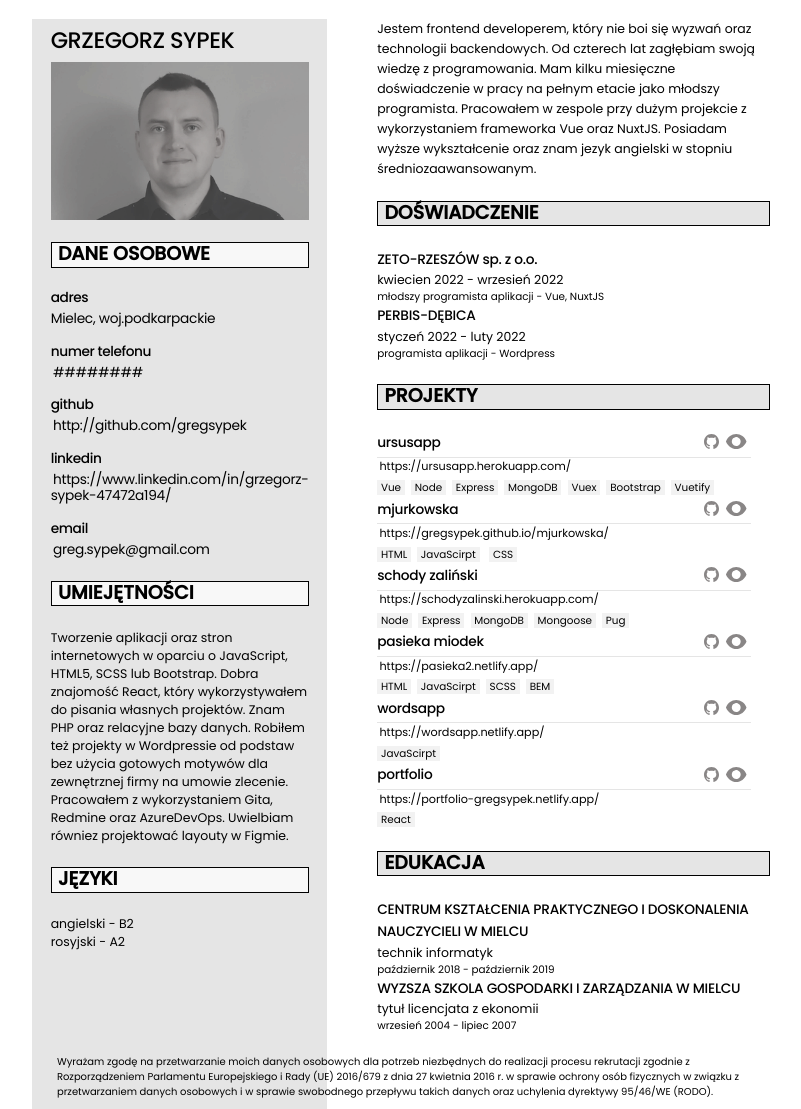
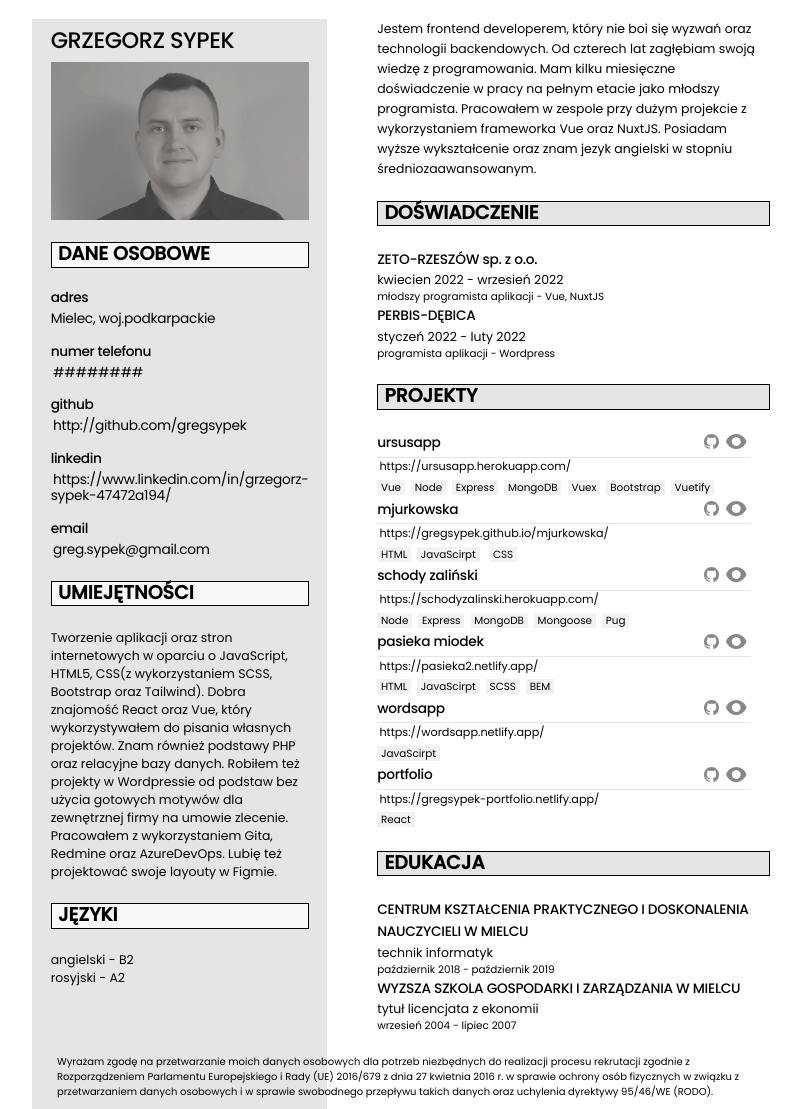
Before and after one commit to gregsypek/CV, a plain HTML site: page index.html in a window 1280 px wide. Shown: the whole page, without its empty margins (236-1037 px from the left). Drawn offline with Linux system fonts and the light colour scheme.

Commit message:
january 2023 update

```diff
--- a/index.html
+++ b/index.html
@@ -245,12 +245,13 @@
 						</header>
 						<p>
 							Tworzenie aplikacji oraz stron internetowych w oparciu o
-							JavaScript, HTML5, SCSS lub Bootstrap. Dobra znajomość React,
-							który wykorzystywałem do pisania własnych projektów. Znam PHP oraz
+							JavaScript, HTML5, CSS(z wykorzystaniem SCSS, Bootstrap oraz
+							Tailwind). Dobra znajomość React oraz Vue, który wykorzystywałem
+							do pisania własnych projektów. Znam również podstawy PHP oraz
 							relacyjne bazy danych. Robiłem też projekty w Wordpressie od
 							podstaw bez użycia gotowych motywów dla zewnętrznej firmy na
 							umowie zlecenie. Pracowałem z wykorzystaniem Gita, Redmine oraz
-							AzureDevOps. Uwielbiam równiez projektować layouty w Figmie.
+							AzureDevOps. Lubię też projektować swoje layouty w Figmie.
 						</p>
 					</div>
 
@@ -576,7 +577,7 @@
 								<h4>portfolio</h4>
 							</div>
 							<div class="project__icons">
-								<a href="https://github.com/gregsypek/portfolio2">
+								<a href="https://github.com/gregsypek/portfolio_dots">
 									<svg
 										width="15"
 										height="15"
@@ -592,7 +593,7 @@
 										/>
 									</svg>
 								</a>
-								<a href="https://portfolio-gregsypek.netlify.app/"
+								<a href="https://gregsypek-portfolio.netlify.app/"
 									><svg
 										width="25"
 										height="15"
@@ -612,8 +613,8 @@
 								</a>
 							</div>
 						</div>
-						<a href="https://portfolio-gregsypek.netlify.app/" class="link"
-							>https://portfolio-gregsypek.netlify.app/</a
+						<a href="https://gregsypek-portfolio.netlify.app/" class="link"
+							>https://gregsypek-portfolio.netlify.app/</a
 						>
 						<span class="skills"><small>React</small> </span>
 						<!-- <p>
```
